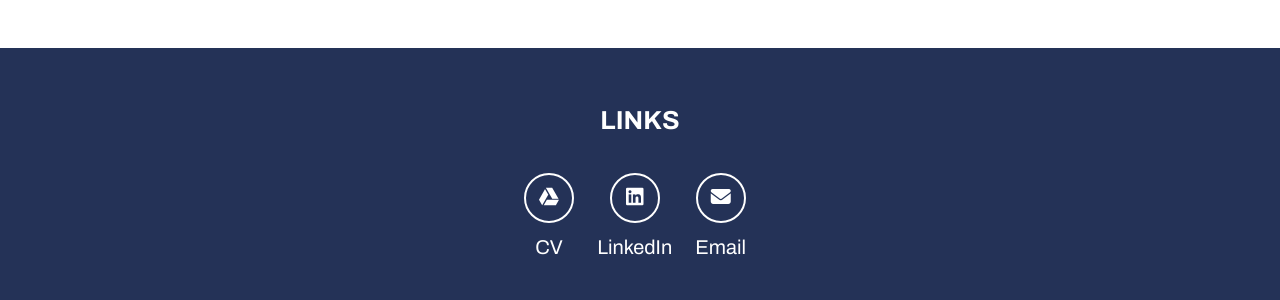
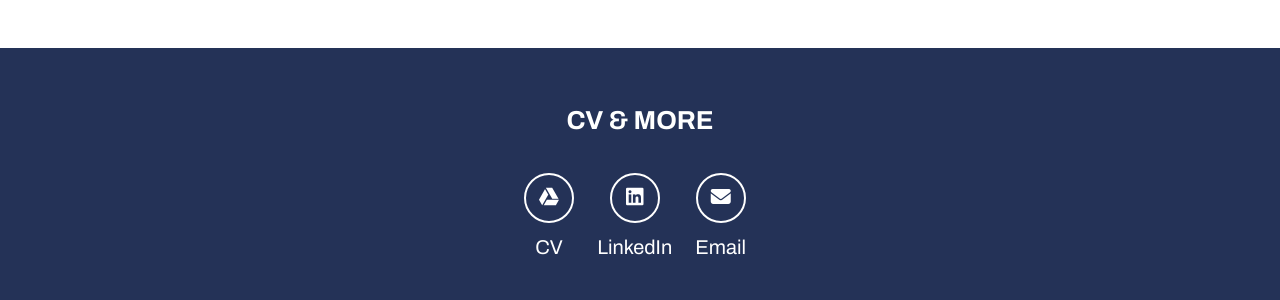
Before and after one commit to Kelly-Portfolio/Kelly-Portfolio.github.io, a Jekyll site: the page built from _posts/2014-07-18-project-1.markdown, in a window 1280 px wide and 900 px high, scrolled down 1998 px. Shown: the part 528-828 px from the top of the window. Built offline with Jekyll 4.4.1, drawn with Linux system fonts in a browser that asks for light colours.

Commit message:
footer header

```diff
--- a/_config.yml
+++ b/_config.yml
@@ -38,7 +38,7 @@ color:
 footer:
   copyright: Dr. Henry Jekyll
   location: Location
-  social: Links
+  social: CV & More
   credits: Credits
 
 # Social networks usernames (many more available: google-plus, flickr, dribbble, pinterest, instagram, tumblr, linkedin, etc.)
```
